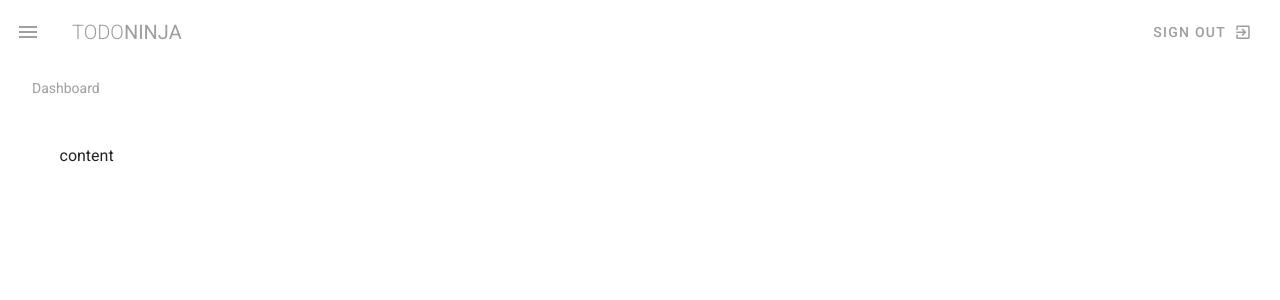
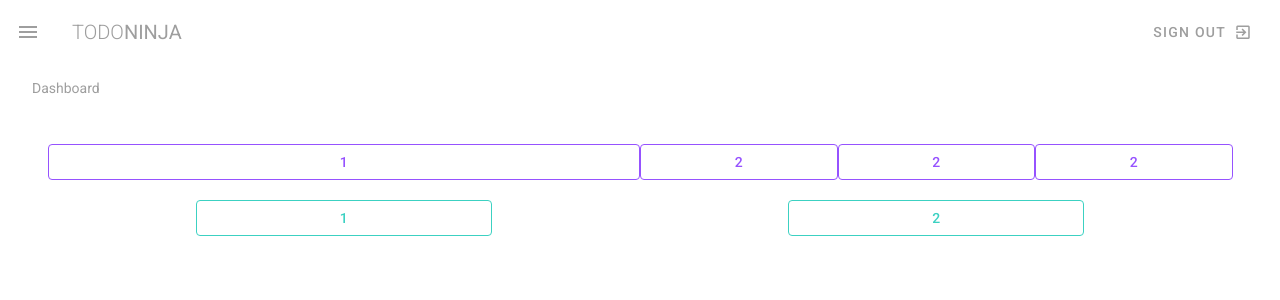
Before and after one commit to AlbertoIchikawa/my-first-blog, a Vue app in the folder VuetifyTutorial/todo-ninja/: page / in a window 1280 px wide. Shown: the top 300 px of the page. Built offline with nearby package versions, Linux system fonts and the light colour scheme.

Commit message:
Vuetify_Tutorial#13

```diff
--- a/VuetifyTutorial/todo-ninja/src/views/Dashboard.vue
+++ b/VuetifyTutorial/todo-ninja/src/views/Dashboard.vue
@@ -1,11 +1,32 @@
 <template>
   <div class="dashboard">
-    <v-subheader class=" grey--text">Dashboard</v-subheader>
+    <v-subheader class="grey--text">Dashboard</v-subheader>
 
-    <v-container class="my-5">
-      content
-      </v-container>
+    <v-container >
+      <v-layout row wrap class="my-5" >
+        <v-flex xs12 md6 >
+          <v-btn outlined block color="primary">1</v-btn>
+        </v-flex>
+        <v-flex xs4 md2>
+          <v-btn block outlined color="primary">2</v-btn>
+        </v-flex>
+        <v-flex xs4 md2>
+          <v-btn block outlined color="primary">2</v-btn>
+        </v-flex>
+        <v-flex xs4 md2>
+          <v-btn block outlined color="primary">2</v-btn>
+        </v-flex>
+      </v-layout>
 
+      <v-layout row wrap justify-space-around>
+        <v-flex xs4 md3>
+          <v-btn outlined block color="success">1</v-btn>
+        </v-flex>
+        <v-flex xs4 md3>
+          <v-btn outlined block color="success">2</v-btn>
+        </v-flex>
+      </v-layout>
+    </v-container>
   </div>
 </template>
 
```
Also changed, not shown: VuetifyTutorial/todo-ninja/Vuetify_Tutorial#13_GridSystemについて.PNG (added).
